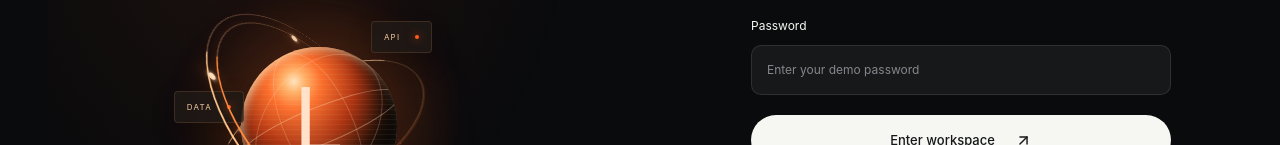
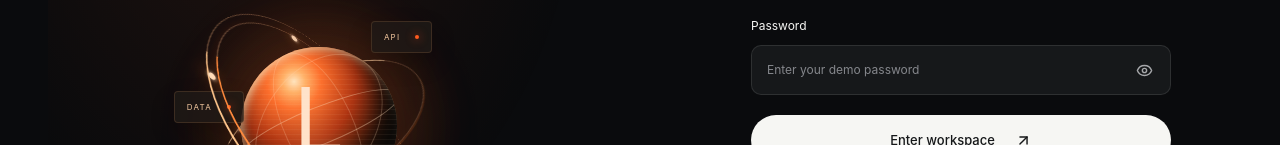
Before and after one commit to itsjustmdawg/SingHacks2026_Ripple_Purchase_Larp, a Next.js app: page /login in a window 1280 px wide. Shown: the part 432-577 px from the top of the page. Built offline with nearby package versions, Linux system fonts and the light colour scheme; no server answers.

Commit message:
feat: add login password visibility toggle

```diff
--- a/src/components/auth/LoginForm.tsx
+++ b/src/components/auth/LoginForm.tsx
@@ -1,10 +1,11 @@
 "use client";
 import { useState } from "react";
 import { useRouter } from "next/navigation";
-import { ArrowUpRight, LoaderCircle, LockKeyhole } from "lucide-react";
+import { ArrowUpRight, Eye, EyeOff, LoaderCircle, LockKeyhole } from "lucide-react";
 export function LoginForm({ next }: { next: string }) {
   const [email, setEmail] = useState("");
   const [password, setPassword] = useState("");
+  const [showPassword, setShowPassword] = useState(false);
   const [busy, setBusy] = useState(false);
   const [error, setError] = useState("");
   const router = useRouter();
@@ -47,14 +48,25 @@
         </label>
         <label className="field">
           Password
+          <span className="password-field">
             <input
-            type="password"
+              type={showPassword ? "text" : "password"}
               autoComplete="current-password"
               required
               value={password}
               onChange={(e) => setPassword(e.target.value)}
               placeholder="Enter your demo password"
             />
+            <button
+              type="button"
+              className="password-toggle"
+              aria-label={showPassword ? "Hide password" : "Show password"}
+              aria-pressed={showPassword}
+              onClick={() => setShowPassword((visible) => !visible)}
+            >
+              {showPassword ? <EyeOff size={17} /> : <Eye size={17} />}
+            </button>
+          </span>
         </label>
         {error && (
           <p className="form-error" role="alert">
--- a/src/styles/brand.css
+++ b/src/styles/brand.css
@@ -1410,6 +1410,37 @@
   width: 100%;
   padding: 15px;
 }
+.password-field {
+  position: relative;
+  display: block;
+}
+.password-field input {
+  padding-right: 50px;
+}
+.password-toggle {
+  position: absolute;
+  top: 50%;
+  right: 10px;
+  transform: translateY(-50%);
+  display: inline-grid;
+  place-items: center;
+  width: 34px;
+  height: 34px;
+  border: 1px solid transparent;
+  border-radius: 8px;
+  background: transparent;
+  color: var(--muted);
+  transition:
+    color 0.2s,
+    background 0.2s,
+    border-color 0.2s;
+}
+.password-toggle:hover,
+.password-toggle[aria-pressed="true"] {
+  color: var(--amber);
+  background: #ffffff08;
+  border-color: var(--line);
+}
 .field textarea {
   resize: vertical;
   line-height: 1.6;
```
Lines whose indentation alone changed are shown as unchanged.
